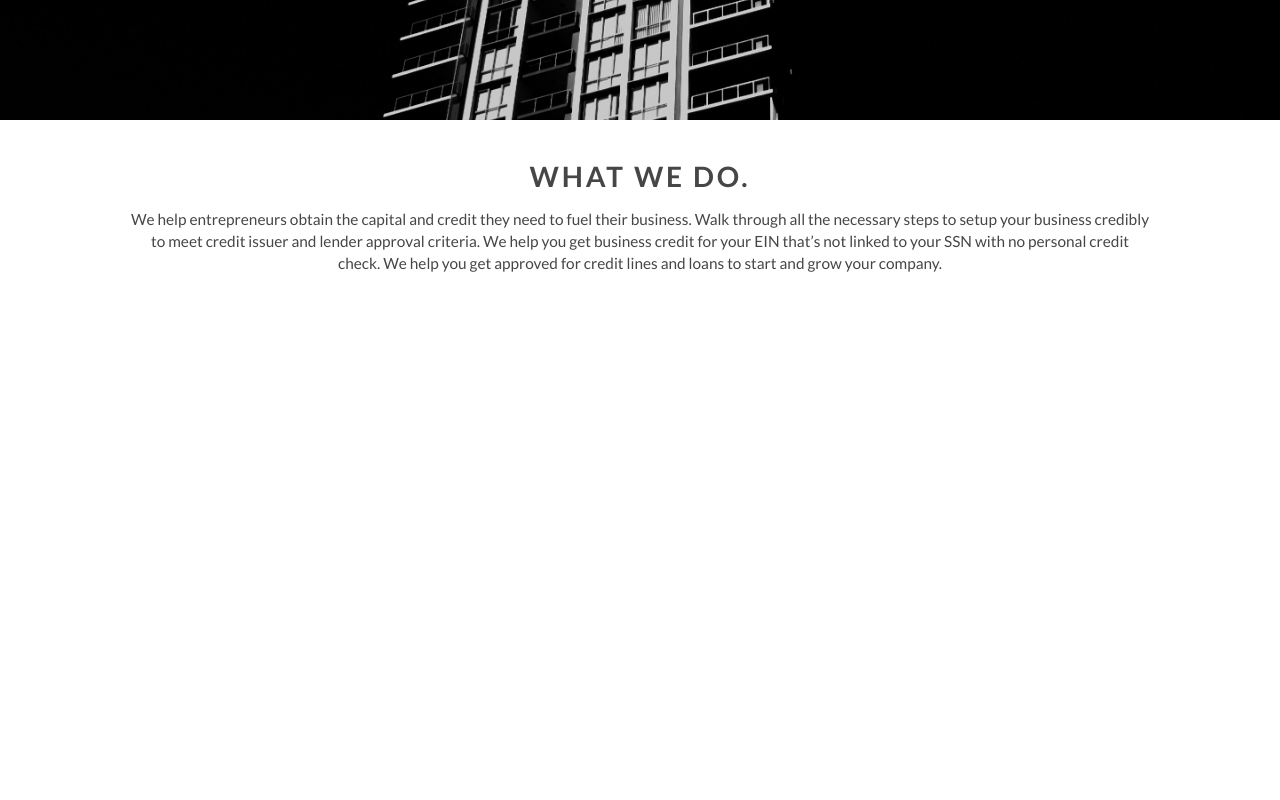
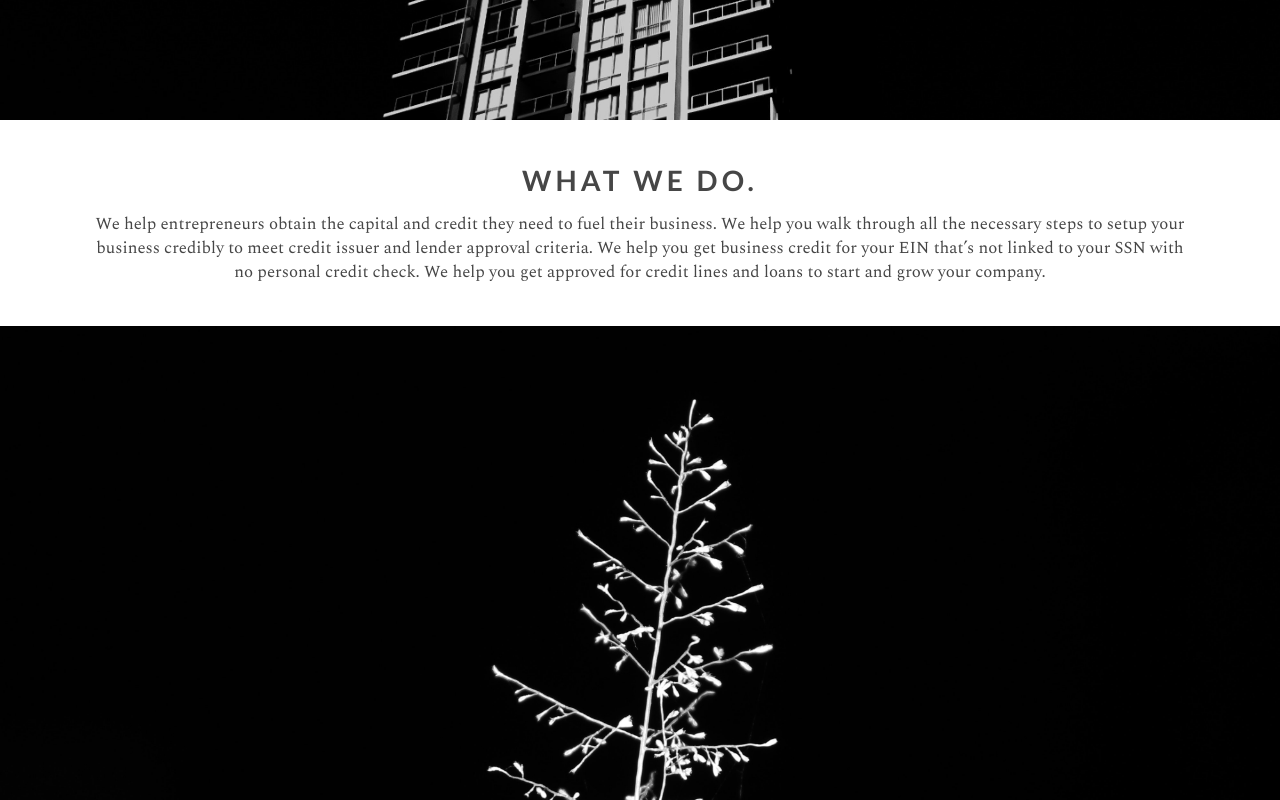
Before and after one commit to ozubergz/flycredit_frontend, a React (Create React App) app: page / in a window 1280 px wide. Shown: the part 680-1480 px from the top of the page. Before the commit the page ends 993 px from the top, so only its background shows below. Built offline with nearby package versions, Linux system fonts and the light colour scheme.

Commit message:
added section 3

```diff
--- a/public/index.html
+++ b/public/index.html
@@ -17,6 +17,9 @@
     <!-- REACT SEMANTIC UI CSS -->
     <link rel="stylesheet" href="//cdn.jsdelivr.net/npm/semantic-ui@2.4.2/dist/semantic.min.css" />
 
+    <!-- GOOGLE FONT -->
+    <link href="https://fonts.googleapis.com/css?family=Spectral&display=swap" rel="stylesheet">
+
     <title>React App</title>
   </head>
   <body>
--- a/src/components/Home.js
+++ b/src/components/Home.js
@@ -40,11 +40,13 @@ class Home extends Component {
                         </div>
                     </div>
                 </div>
-                <div className="section-2">
+
+                <div className="container section-2 py-5">
+                    <div className="section2-desc-wrapper">
                         <h1>What we do.</h1>
-                    <div className="desc-wrapper">
+                        <div className="desc-body">
                             <p>We help entrepreneurs obtain the capital and credit they need to fuel
-                        their business. Walk through all the necessary steps to setup your business
+                            their business. We help you walk through all the necessary steps to setup your business
                             credibly to meet credit issuer and lender approval criteria. We help
                             you get business credit for your EIN that’s not linked to your SSN with no
                             personal credit check. We help you get approved for credit lines and loans
@@ -53,6 +55,11 @@ class Home extends Component {
                         </div>
                     </div>
                 </div>
+
+                <div className="section-3">
+
+                </div>
+            </div>
         );
     }
 }
--- a/src/styles/App.css
+++ b/src/styles/App.css
@@ -7,7 +7,7 @@
 
 .nav-link {
     color: white !important;
-    letter-spacing: 0.1em;
+    letter-spacing: 0.3rem;
 }
 
 .nav-link:hover {
@@ -25,7 +25,7 @@
     background-size: cover;
 }
 
-.title-wrapper {
+.section-1 > .title-wrapper {
     position: absolute;
     width: 800px;
     top: 20%;
@@ -34,9 +34,14 @@
     transform: translateX(-50%);
 }
 
-.page-title-wrapper {
+.section-1 > .title-wrapper > .page-title-wrapper {
     color: rgb(212, 212, 212);
     text-align: center;
+}
+
+.section-1 > .title-wrapper > .page-desc-wrapper {
+    margin-left: 141px;
+    color: white;
 }
 
 h1.page-title {
@@ -46,33 +51,38 @@ h1.page-title {
     letter-spacing: .65rem;
 }
 
-.page-desc-wrapper {
-    margin-left: 141px;
-    color: white;
-}
-
 h4.page-desc {
     color: white;
 }
 
 /****************** SECTION-2 *****************/
 
-
 .section-2 {
-    text-align: center;
-    padding: 3%;
     color: rgb(70, 70, 70);
-
 }
 
-.section-2 > h1 {
+.section2-desc-wrapper {
+    text-align: center;
+}
+
+.section2-desc-wrapper > h1 {
     text-transform: uppercase;
-    letter-spacing: 0.1em;
+    letter-spacing: 0.3rem;
     font-weight: bolder;
 }
 
-.section-2 > .desc-wrapper {
-    margin: auto;
-    width: 85%;
-    font-size: 1.1rem;
+.section2-desc-wrapper > .desc-body {
+    font-size: 1.2rem;
+    font-family: 'Spectral', Arial, Helvetica, sans-serif;
 }
+
+/****************** SECTION-2 *****************/
+
+.section-3 {
+    height: 100vh;
+    background-image: url('../images/white-flower.jpg');
+    background-attachment: fixed;
+    background-position: center;
+    background-repeat: no-repeat;
+    background-size: cover;
+}
```
Also changed, not shown: src/images/white-flower.jpg (added). Lines whose indentation alone changed are shown as unchanged.
